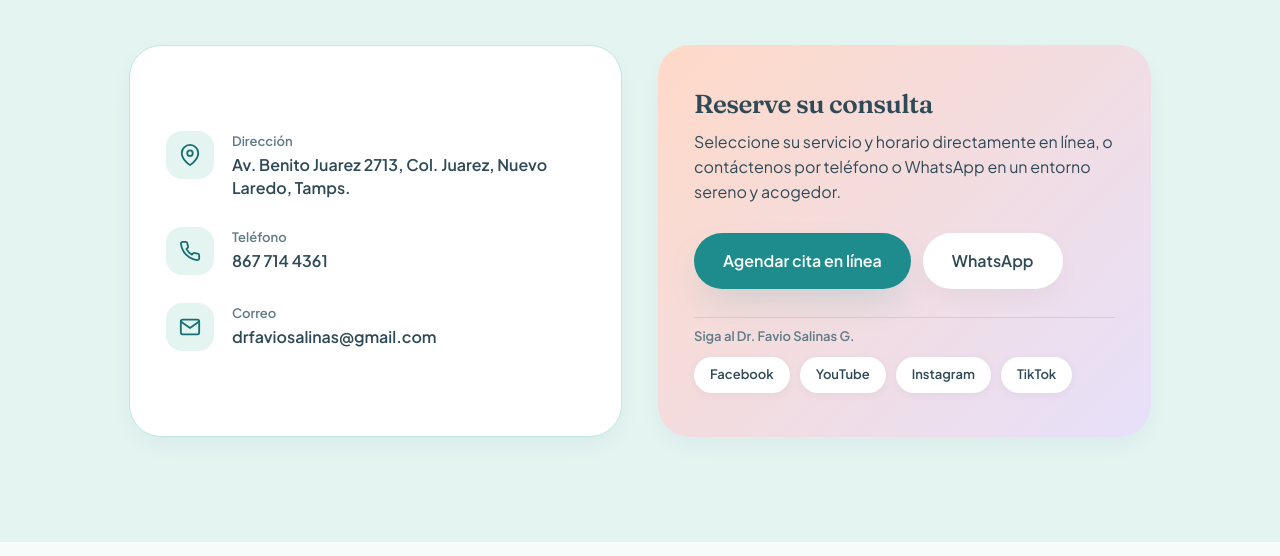
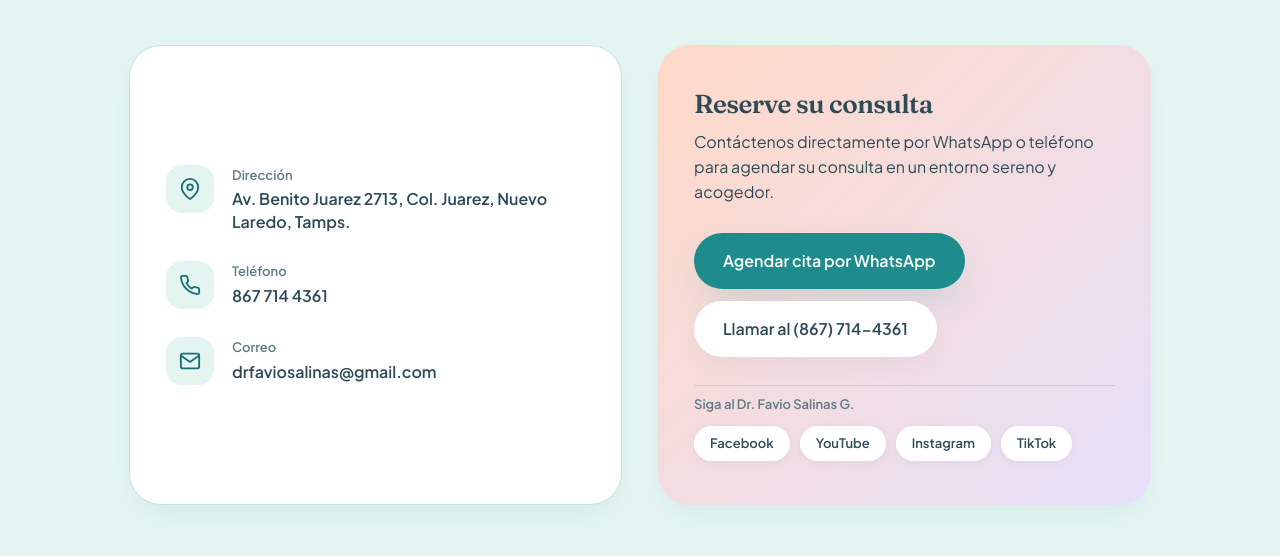
Before and after one commit to devanggoswami/dr-favio-salinas, a website: page index.html in a window 1280 px wide. Shown: the part 3465-4021 px from the top of the page. Drawn offline with Linux system fonts and the light colour scheme.

Commit message:
Hide online booking page links and route all appointment CTA buttons directly to WhatsApp

```diff
--- a/index.html
+++ b/index.html
@@ -1794,7 +1794,7 @@
           <button type="button" class="lang-btn" data-lang="es">ES</button>
         </div>
         <a href="tel:8677144361" class="btn btn-outline nav-btn nav-btn-call" style="padding: 9px 16px; font-size: 13.5px;" data-i18n="nav_call">Call</a>
-        <a href="booking.html" class="btn btn-teal nav-btn nav-btn-cta">
+        <a href="https://api.whatsapp.com/send?phone=+528677415761" target="_blank" rel="noopener" class="btn btn-teal nav-btn nav-btn-cta wa-appointment-link">
           <span class="cta-text-full" data-i18n="nav_schedule">Schedule visit</span>
           <span class="cta-text-mobile" data-i18n="nav_book">Book</span>
         </a>
@@ -1821,7 +1821,7 @@
             Treatment and prevention of urological diseases for men, women and kids, from a certified surgeon in Nuevo Laredo, Tamps.
           </p>
           <div class="hero-actions">
-            <a href="booking.html" class="btn btn-teal" data-i18n="hero_schedule">Schedule your appointment</a>
+            <a href="https://api.whatsapp.com/send?phone=+528677415761" target="_blank" rel="noopener" class="btn btn-teal wa-appointment-link" data-i18n="hero_schedule">Schedule your appointment</a>
             <a href="#services" class="btn btn-outline" data-i18n="hero_services">See services</a>
           </div>
         </div>
@@ -2022,8 +2022,8 @@
               Modern laser treatment for benign prostatic hyperplasia, offering minimal bleeding, quick recovery, and lasting relief without incisions.
             </p>
             <div style="display: flex; gap: 12px; flex-wrap: wrap;">
-              <a href="booking.html?service=holep" class="btn btn-teal" data-i18n="holep_btn_sched">Schedule HOLEP visit</a>
-              <a href="https://api.whatsapp.com/send?phone=+528677415761&text=Hello%20Dr.%20Favio%20Salinas,%20I%20would%20like%20to%20ask%20about%20the%20HOLEP%20procedure." target="_blank" rel="noopener" class="btn btn-white" data-i18n="holep_btn_wa">Ask via WhatsApp</a>
+              <a href="https://api.whatsapp.com/send?phone=+528677415761&text=Hola%20Dr.%20Favio%20Salinas,%20deseo%20consultar%20sobre%20el%20procedimiento%20HOLEP." target="_blank" rel="noopener" class="btn btn-teal wa-holep-link" data-i18n="holep_btn_sched">Schedule HOLEP visit</a>
+              <a href="https://api.whatsapp.com/send?phone=+528677415761&text=Hello%20Dr.%20Favio%20Salinas,%20I%20would%20like%20to%20ask%20about%20the%20HOLEP%20procedure." target="_blank" rel="noopener" class="btn btn-white wa-holep-link" data-i18n="holep_btn_wa">Ask via WhatsApp</a>
             </div>
           </div>
 
@@ -2123,13 +2123,13 @@
             <div class="action-card-top">
               <h3 data-i18n="contact_book_title">Book your visit</h3>
               <p data-i18n="contact_book_desc">
-                Choose your service and time slot directly online, or get in touch via phone or WhatsApp in a calm, welcoming environment.
+                Get in touch directly via WhatsApp or phone to schedule your visit in a calm, welcoming environment.
               </p>
             </div>
 
             <div class="action-buttons">
-              <a href="booking.html" class="btn btn-teal" data-i18n="contact_book_btn">Schedule appointment online</a>
-              <a href="https://api.whatsapp.com/send?phone=+528677415761" target="_blank" rel="noopener" class="btn btn-white">WhatsApp</a>
+              <a href="https://api.whatsapp.com/send?phone=+528677415761" target="_blank" rel="noopener" class="btn btn-teal wa-appointment-link" data-i18n="contact_book_btn">Schedule appointment via WhatsApp</a>
+              <a href="tel:8677144361" class="btn btn-white" data-i18n="contact_call_btn">Call (867) 714-4361</a>
             </div>
 
             <div class="social-pills-row">
@@ -2242,8 +2242,9 @@
           contact_phone_lbl: "Phone",
           contact_email_lbl: "Email",
           contact_book_title: "Book your visit",
-          contact_book_desc: "Choose your service and time slot directly online, or get in touch via phone or WhatsApp in a calm, welcoming environment.",
-          contact_book_btn: "Schedule appointment online",
+          contact_book_desc: "Get in touch directly via WhatsApp or phone to schedule your visit in a calm, welcoming environment.",
+          contact_book_btn: "Schedule appointment via WhatsApp",
+          contact_call_btn: "Call (867) 714-4361",
           contact_follow: "Follow Dr. Favio Salinas G.",
           footer_text: "© Dr. Favio Salinas G. · Urological Surgeon · Ced. Prof. 4967773 / 7308544 / 09610780"
         },
@@ -2327,8 +2328,9 @@
           contact_phone_lbl: "Teléfono",
           contact_email_lbl: "Correo",
           contact_book_title: "Reserve su consulta",
-          contact_book_desc: "Seleccione su servicio y horario directamente en línea, o contáctenos por teléfono o WhatsApp en un entorno sereno y acogedor.",
-          contact_book_btn: "Agendar cita en línea",
+          contact_book_desc: "Contáctenos directamente por WhatsApp o teléfono para agendar su consulta en un entorno sereno y acogedor.",
+          contact_book_btn: "Agendar cita por WhatsApp",
+          contact_call_btn: "Llamar al (867) 714-4361",
           contact_follow: "Siga al Dr. Favio Salinas G.",
           footer_text: "© Dr. Favio Salinas G. · Cirujano Urólogo · Céd. Prof. 4967773 / 7308544 / 09610780"
         }
@@ -2345,6 +2347,21 @@
           if (translations[lang][key]) {
             el.innerHTML = translations[lang][key];
           }
+        });
+
+        // Update WhatsApp appointment links with pre-filled message in current language
+        const waAppointmentMsg = lang === 'en'
+          ? encodeURIComponent("Hello Dr. Favio Salinas, I would like to schedule an appointment.")
+          : encodeURIComponent("Hola Dr. Favio Salinas, deseo agendar una consulta.");
+        document.querySelectorAll('a.wa-appointment-link').forEach(link => {
+          link.href = `https://api.whatsapp.com/send?phone=+528677415761&text=${waAppointmentMsg}`;
+        });
+
+        const waHolepMsg = lang === 'en'
+          ? encodeURIComponent("Hello Dr. Favio Salinas, I would like to ask about the HOLEP procedure.")
+          : encodeURIComponent("Hola Dr. Favio Salinas, deseo consultar sobre el procedimiento HOLEP.");
+        document.querySelectorAll('a.wa-holep-link').forEach(link => {
+          link.href = `https://api.whatsapp.com/send?phone=+528677415761&text=${waHolepMsg}`;
         });
 
         // Update active states on language buttons
```
